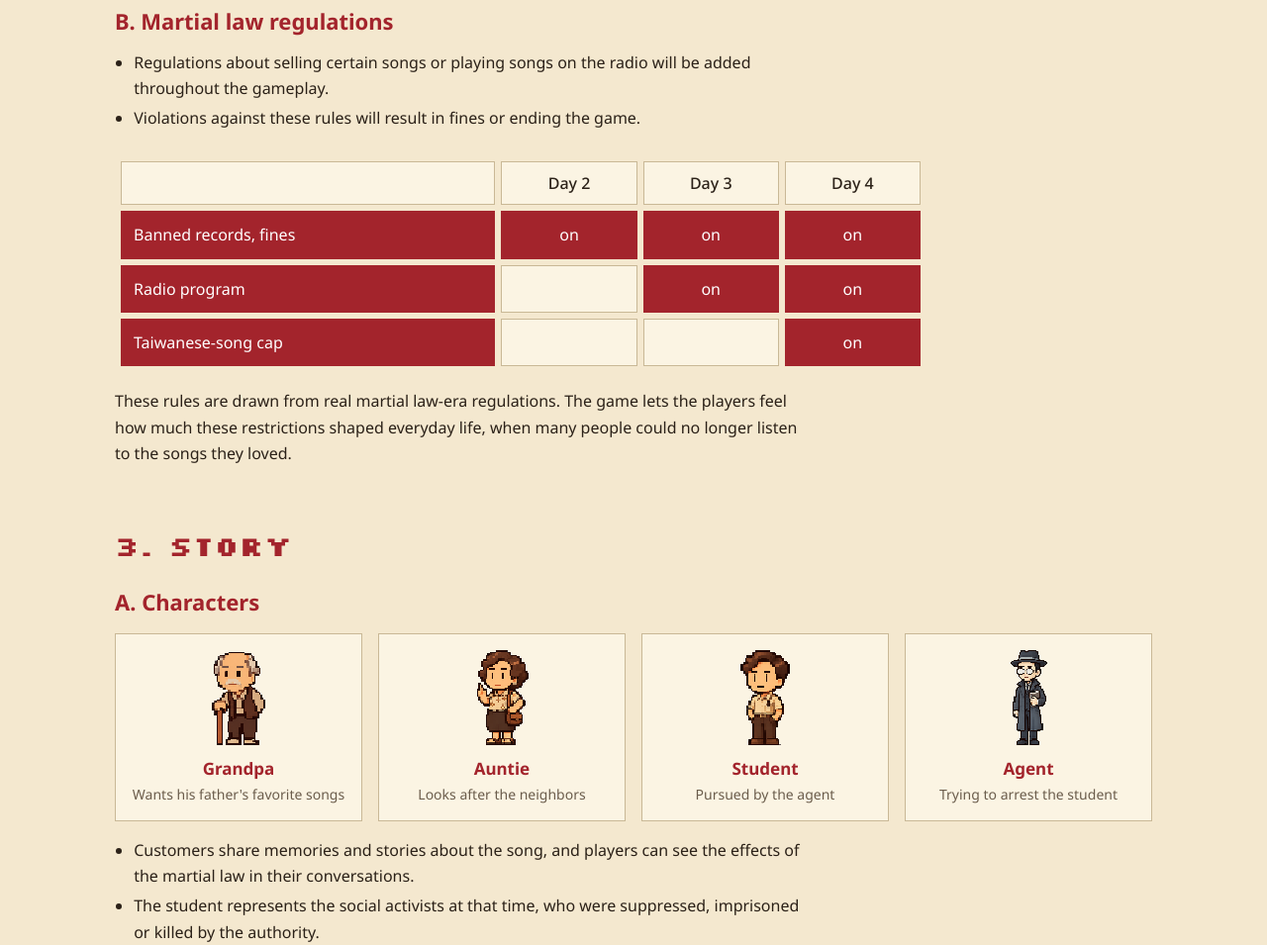
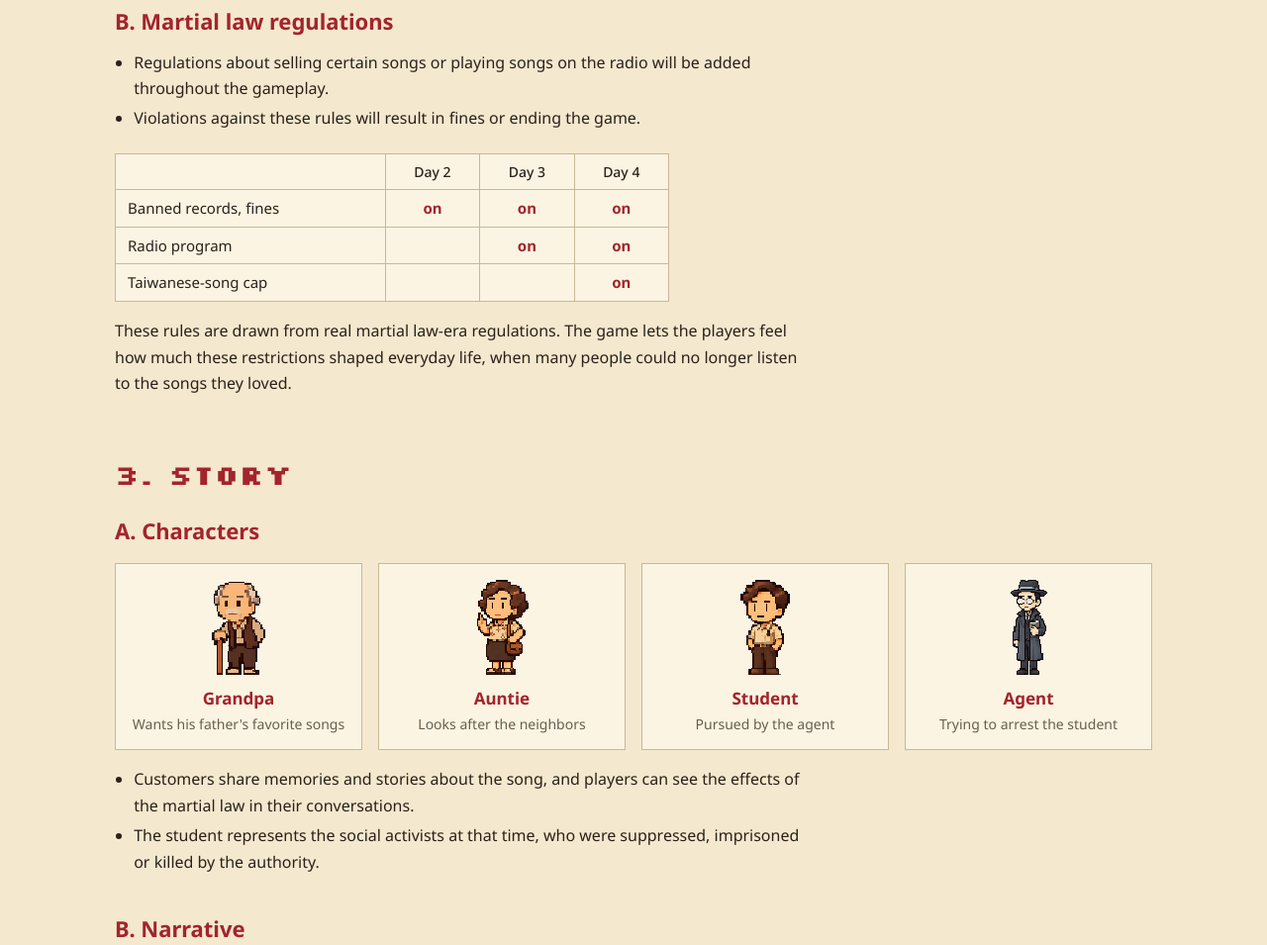
Before and after one commit to ChaoYunChiang/Portfolio, a plain HTML site: page projects/spring-breeze-game.html in a window 1280 px wide. Shown: the part 1676-2631 px from the top of the page at 99% size. Drawn offline with Linux system fonts and the light colour scheme; a web font is replaced by a local one.

Commit message:
Make the martial law rules table smaller and without red fills
Co-Authored-By: Claude <noreply@anthropic.com>
Claude-Session: https://claude.ai/code/session_01D6reo5gN3B2hhjoXpCydQ2

```diff
--- a/assets/css/spring-breeze.css
+++ b/assets/css/spring-breeze.css
@@ -40,11 +40,11 @@ figcaption{font-size:14px;color:var(--muted);margin-top:8px}
 ol.steps{margin:14px 0 0;padding-left:1.4em}
 ol.steps li+li{margin-top:4px}
 
-.rules{width:100%;max-width:820px;border-collapse:separate;border-spacing:6px;margin-top:14px}
-.rules th{font-weight:500;background:var(--card);padding:8px 12px;text-align:center;border:1px solid var(--brown-line)}
-.rules td{padding:10px 12px;text-align:center;border:1px solid var(--brown-line);background:var(--card)}
-.rules td.on{background:var(--red);color:#fff;border-color:var(--red)}
-.rules td.rowh{text-align:left;background:var(--red);color:#fff;border-color:var(--red)}
+.rules{width:100%;max-width:560px;border-collapse:collapse;margin-top:12px;background:var(--card)}
+.rules th{font-weight:500;padding:6px 12px;text-align:center;border:1px solid var(--brown-line);background:var(--card);font-size:14px}
+.rules td{padding:6px 12px;text-align:center;border:1px solid var(--brown-line);font-size:15px}
+.rules td.rowh{text-align:left;color:var(--ink);background:var(--card)}
+.rules td.on{color:var(--red);font-weight:700}
 .rules-wrap{overflow-x:auto}
 
 .chars{display:grid;grid-template-columns:repeat(4,minmax(0,1fr));gap:16px;margin-top:14px}
```
